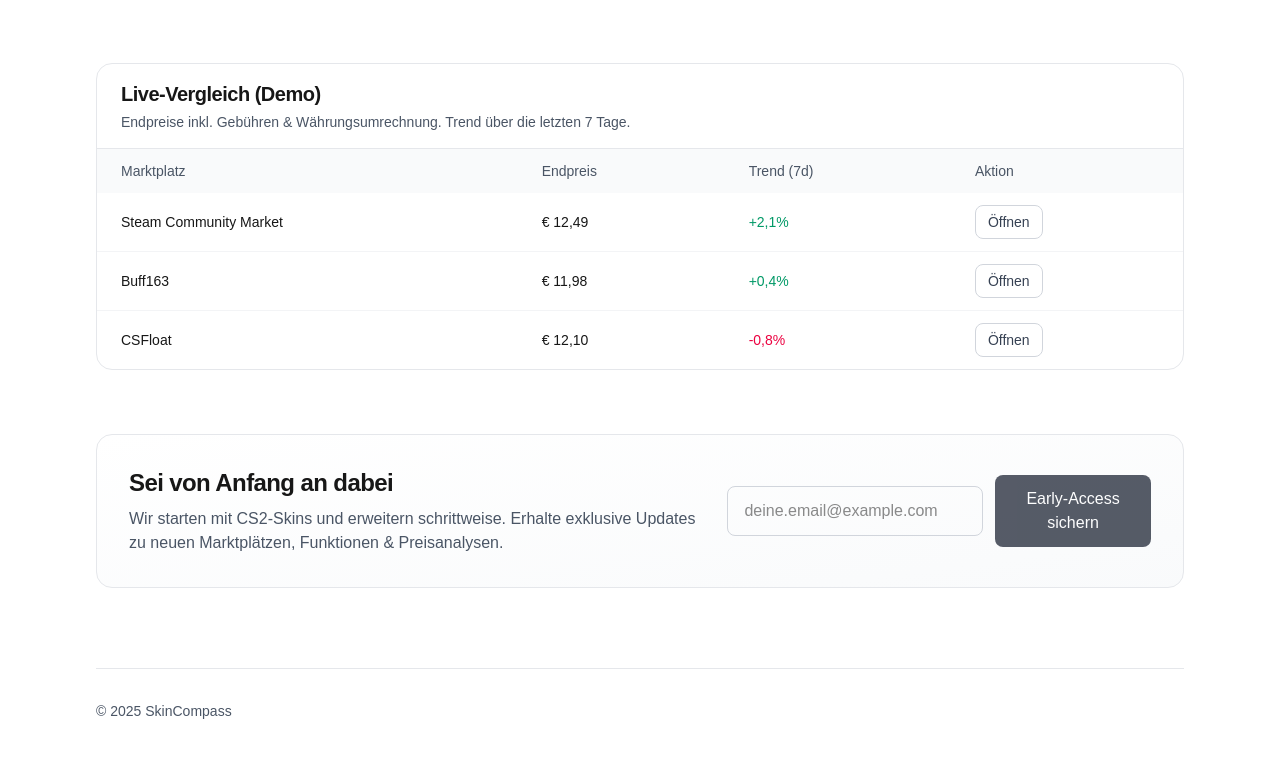
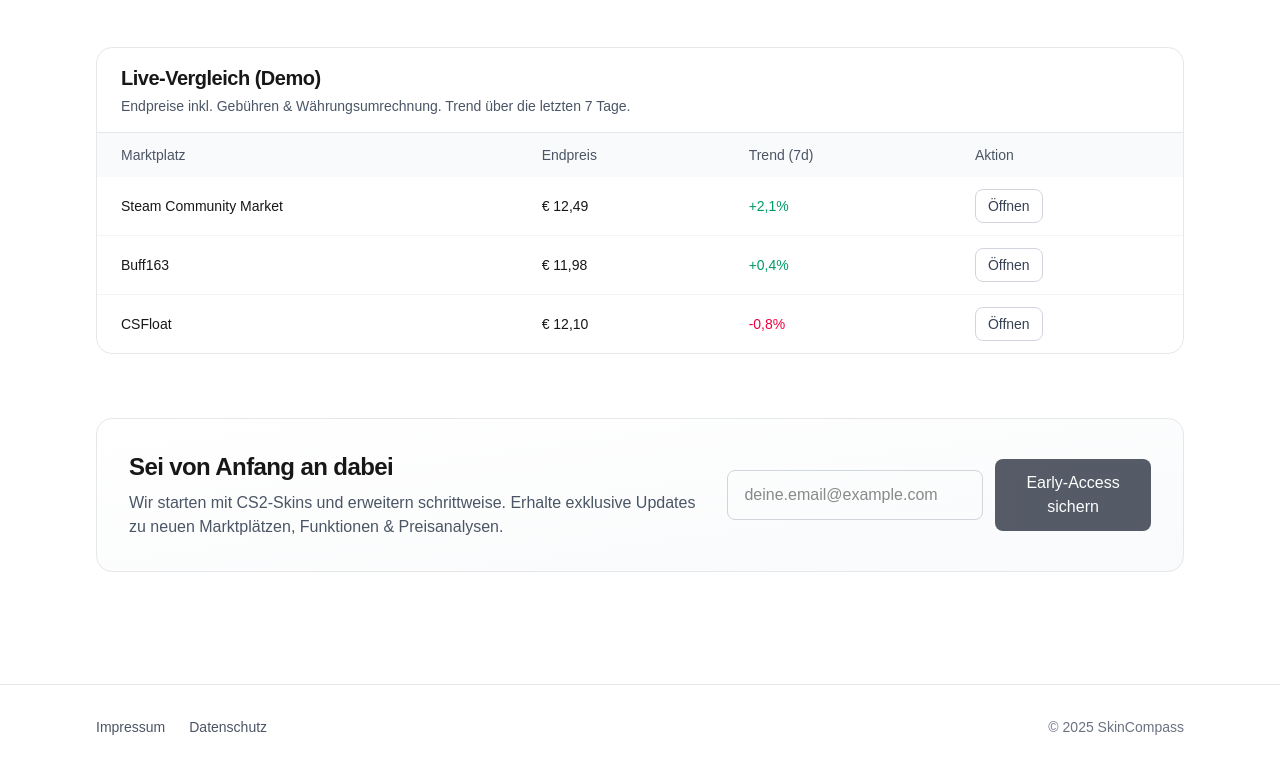
Before and after one commit to EarlymanAF/SkinCompass, a Next.js app: page / in a window 1280 px wide. Shown: the part 728-1497 px from the top of the page. Built offline with nearby package versions, Linux system fonts and the light colour scheme.

Commit message:
fix: remove duplicate footers, keep global Footer only

```diff
--- a/app/layout.tsx
+++ b/app/layout.tsx
@@ -2,6 +2,7 @@
 import type { Metadata } from "next";
 import "./globals.css";
 import Header from "@/components/Header";
+import Footer from "@/components/Footer";
 
 export const metadata: Metadata = {
   title: {
@@ -10,43 +11,26 @@
   },
   description:
     "Vergleiche CS2-Skinpreise in Sekunden: Endpreise inkl. Gebühren & Währung, Live-Vergleich und 7-Tage-Preistrend.",
-  alternates: {
-    canonical: "https://skincompass.de",
-  },
-  icons: {
-    icon: "/icon.png", // nutzt automatisch dein app/icon.png
-    shortcut: "/icon.png",
-    apple: "/icon.png",
-  },
+  alternates: { canonical: "https://skincompass.de" },
+  icons: { icon: "/icon.png", shortcut: "/icon.png", apple: "/icon.png" },
   openGraph: {
     type: "website",
     url: "https://skincompass.de",
     siteName: "SkinCompass",
     title: "SkinCompass – CS2-Skins fair vergleichen",
-    description:
-      "Echte Endpreise (inkl. Gebühren/FX), Live-Vergleich & 7-Tage-Trend.",
-    images: [
-      {
-        url: "/icon.png",
-        width: 512,
-        height: 512,
-        alt: "SkinCompass Logo",
-      },
-    ],
+    description: "Echte Endpreise (inkl. Gebühren/FX), Live-Vergleich & 7-Tage-Trend.",
+    images: [{ url: "/icon.png", width: 512, height: 512, alt: "SkinCompass Logo" }],
   },
-  metadataBase: new URL("https://skincompass.de"), // ⚡️ verhindert Warnung im Dev-Log
+  metadataBase: new URL("https://skincompass.de"),
 };
 
-export default function RootLayout({
-  children,
-}: {
-  children: React.ReactNode;
-}) {
+export default function RootLayout({ children }: { children: React.ReactNode }) {
   return (
     <html lang="de">
       <body className="min-h-screen bg-white text-gray-900 antialiased">
         <Header />
-        <main className="pt-4">{children}</main>
+        <main>{children}</main>
+        <Footer />
       </body>
     </html>
   );
--- a/app/page.tsx
+++ b/app/page.tsx
@@ -73,12 +73,6 @@
         </div>
       </section>
 
-      {/* Footer */}
-      <footer className="mt-20 pt-8 border-t border-gray-200 text-sm text-gray-600">
-        <div className="flex flex-col md:flex-row items-start md:items-center justify-between gap-3">
-          <p>© {new Date().getFullYear()} SkinCompass</p>
-        </div>
-      </footer>
     </main>
   );
 }
--- a/components/Footer.tsx
+++ b/components/Footer.tsx
@@ -1,11 +1,23 @@
+// components/Footer.tsx
+import Link from "next/link";
+
 export default function Footer() {
   return (
-    <footer className="mt-20 pt-8 border-t border-gray-200 text-sm text-gray-600">
-      <div className="max-w-5xl mx-auto flex flex-col md:flex-row items-center justify-between">
-        <p>© {new Date().getFullYear()} SkinCompass – Precision engineered in Germany</p>
-        <div className="flex space-x-4 mt-2 md:mt-0">
-          <a href="/impressum" className="hover:underline">Impressum</a>
-          <a href="/datenschutz" className="hover:underline">Datenschutz</a>
+    <footer className="mt-16 border-t border-gray-200">
+      <div className="mx-auto max-w-6xl px-4 sm:px-6 lg:px-8 py-8 text-sm text-gray-600">
+        <div className="flex flex-col gap-4 sm:flex-row sm:items-center sm:justify-between">
+          <div className="flex items-center gap-6">
+            <Link href="/impressum" className="hover:text-gray-900">
+              Impressum
+            </Link>
+            <Link href="/datenschutz" className="hover:text-gray-900">
+              Datenschutz
+            </Link>
+          </div>
+
+          <p className="text-gray-500">
+            © {new Date().getFullYear()} SkinCompass
+          </p>
         </div>
       </div>
     </footer>
```
